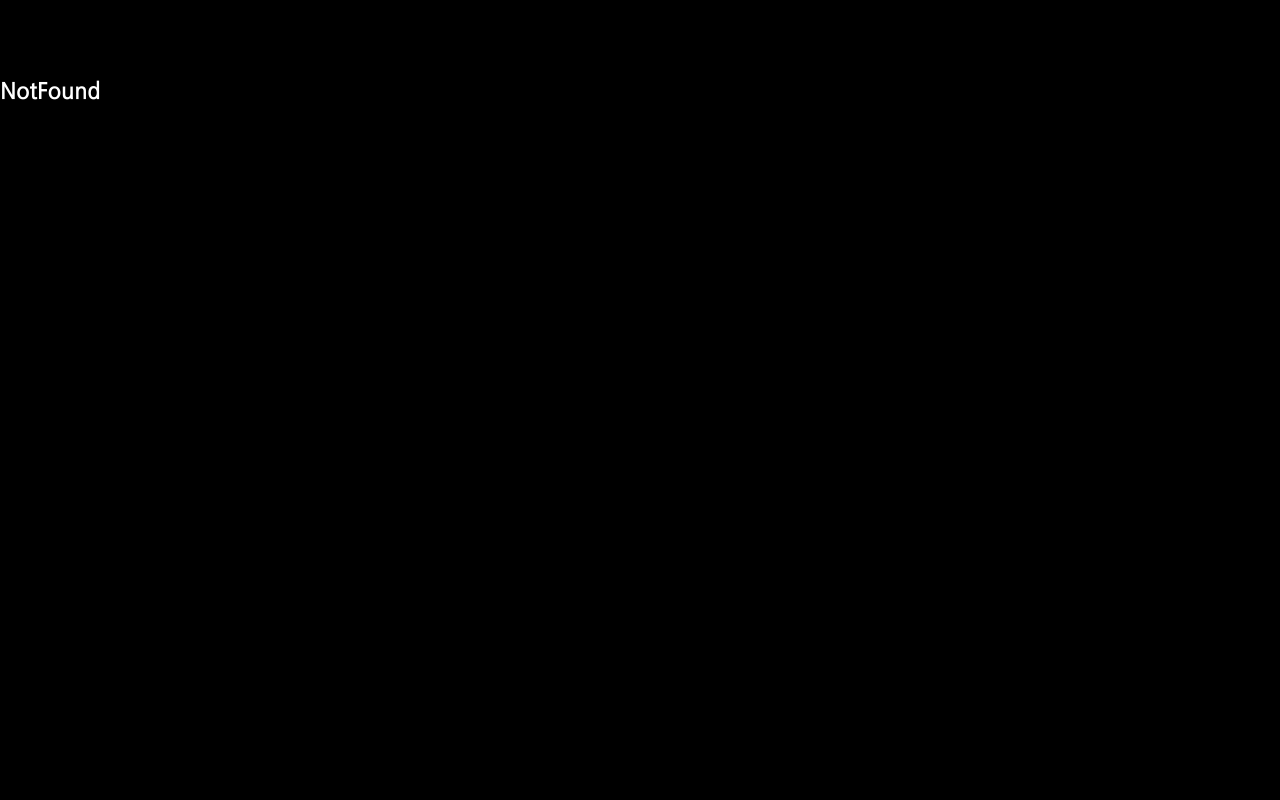
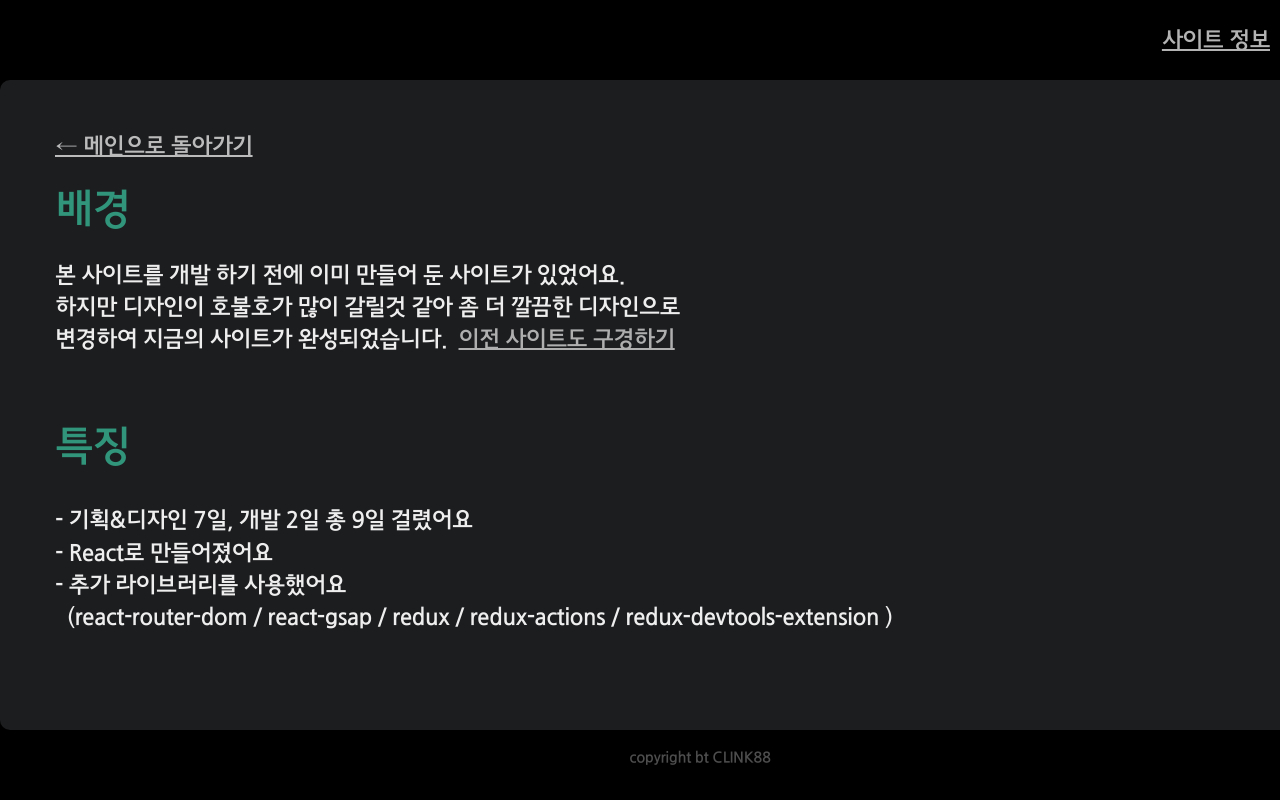
Before and after one commit to cling88/my-onepage-site, a React (Create React App) app: page /my-onepage-site/aboutSite in a window 1280 px wide. Built offline with nearby package versions, Linux system fonts and the light colour scheme; a web font is replaced by a local one.

Commit message:
about 페이지 추가

```diff
--- a/src/App.js
+++ b/src/App.js
@@ -9,6 +9,7 @@ import {
 import MainPage from './pages/MainPage'
 import HistoryPage from './pages/HistoryPage'
 import NotFound from './pages/NotFound'
+import AboutSite from './pages/AboutSite'
 
 function App() {
   return (
@@ -16,6 +17,7 @@ function App() {
       <Switch>
           <Route exact path="/" component={MainPage} />
           <Route exact path="/history" component={HistoryPage} />
+          <Route exact path="/aboutSite" component={AboutSite} />
           <Route path="*" component={NotFound}/>
       </Switch>
     </div>
--- /dev/null
+++ b/src/components/Loading.js
@@ -0,0 +1,69 @@
+/** @jsxImportSource @emotion/react */
+import {css, keyframes } from '@emotion/react';
+
+function Loading() {
+    return (
+        <div css={LoadingStyle}>
+            <div className="circle"></div>
+            <span>Loading</span>
+        </div>
+    )
+}
+
+const LoadingAnimation = keyframes`
+    0% {
+        ransform: translate(-50%, -50%) rotate(0deg);
+        border-radius: 20px;
+    }
+    25% {
+        transform: translate(-50%, -50%) rotate(359deg);
+        border-radius: 50%;
+    }
+    50% {
+        transform: translate(-50%, -50%) rotate(0deg);
+        border-radius: 100%;
+    }
+    100% {
+        transform: translate(-50%, -50%) rotate(359deg);
+        border-radius: 50%;
+    }
+`
+
+const LoadingStyle = css`
+    position: fixed;
+    top: 0;
+    left: 0;
+    z-index: 10;
+    width: 100%;
+    height: 100%;
+    display: flex;
+    justify-content: center;
+    align-items: center;
+    .circle {
+        position: absolute;
+        top: 50%;
+        left: 50%;
+        transform: translate(-50%, -50%);
+        z-index: 1;
+        width: 135px;
+        height: 135px;
+        display: flex;
+        justify-content: center;
+        align-items: center;
+        background: #30957a;
+        border-radius: 20px;
+        animation: ${LoadingAnimation} 3s linear infinite;
+    }
+    span {
+        position: absolute;
+        top: 50%;
+        left: 50%;
+        z-index: 5;
+        transform: translate(-50%, -50%);
+        color: #d7f7ee;
+    }
+`
+
+
+
+export default Loading
--- a/src/components/QuickMenu.js
+++ b/src/components/QuickMenu.js
@@ -1,15 +1,15 @@
 /** @jsxImportSource @emotion/react */
 import {css} from '@emotion/react';
-import { useEffect, useRef } from 'react'
+import { useRef } from 'react'
+import { Link } from 'react-router-dom'
 
 const QuickMenu = () => {
-
     const quickMenuRef = useRef(null);
-
     return (
         <div css={QuickMenuStyle} ref={quickMenuRef}>
-            <a href="https://wazacs.tistory.com/" rel="noreferrer" target="_blank">BLOG</a>
-            <a href="https://github.com/cling88/my-onepage-site" rel="noreferrer" target="_blank">Git</a>
+            <Link className="link" to="/aboutSite">사이트 정보</Link>
+            <a className="roundLink" href="https://wazacs.tistory.com/" rel="noreferrer" target="_blank">BLOG</a>
+            <a className="roundLink" href="https://github.com/cling88/my-onepage-site" rel="noreferrer" target="_blank">Git</a>
         </div>
     )
 }
@@ -18,7 +18,6 @@ const QuickMenuStyle = css`
     width: 300px;
     position: absolute;
     top: -80px;
-    // right: -150px;
     right: 0;
     z-index: 10;
     height: 80px;
@@ -26,7 +25,14 @@ const QuickMenuStyle = css`
     align-items: center;
     justify-content: flex-end;
     opacity: 1;
-    a {
+    .link {
+        text-decoration: underline;
+        opacity: 0.7;
+        &:hover {
+            opacity: 1;
+        }
+    }
+    .roundLink {
         display: flex;
         justify-content: center;
         align-items: center;
--- /dev/null
+++ b/src/pages/AboutSite.js
@@ -0,0 +1,107 @@
+/** @jsxImportSource @emotion/react */
+import {css} from '@emotion/react';
+import { useEffect, useRef } from 'react';
+import { Link } from 'react-router-dom';
+// lib
+import gsap from 'gsap'
+
+// component
+import Footer from '../components/Footer'
+import QuickMenu from '../components/QuickMenu'
+import Title from '../components/common/Title'
+
+function AboutSite() {
+
+    const aboutRef = useRef(null);
+
+    useEffect(() => {
+        gsap.to(aboutRef.current, 1, { opacity: '1', top: 0, delay: .5, ease: 'ease-out' })
+    }, [])
+
+    return (
+        <div css={AboutSiteStyle}>
+            <div className="aboutInner" ref={aboutRef}>
+                <QuickMenu />
+                <div className="aboutScroll scroll">
+                    <Link to="/">← 메인으로 돌아가기</Link>
+                    <div className="aboutContainer">
+                        <Title text={'배경'} />
+                        <div className="textBox">
+                            본 사이트를 개발 하기 전에 이미 만들어 둔 사이트가 있었어요. <br />
+                            하지만 디자인이 호불호가 많이 갈릴것 같아 좀 더 깔끔한 디자인으로 <br />
+                            변경하여 지금의 사이트가 완성되었습니다. &nbsp;
+                            <a href="https://cling88.github.io/my-log/" rel="noreferrer" target="_blank">이전 사이트도 구경하기</a>
+
+                        </div>
+                        <div className="textBox">
+                            <Title text={'특징'} />
+                            <ul>
+                                <li>- 기획&#38;디자인 7일, 개발 2일 총 9일 걸렸어요</li>
+                                <li>- React로 만들어졌어요</li>
+                                <li>- 추가 라이브러리를 사용했어요</li>
+                                <li>&nbsp; (react-router-dom / react-gsap / redux / redux-actions / redux-devtools-extension )</li>
+
+                            </ul>
+                        </div>
+                        <div className="textBox">
+                            <Title text={'개발 상세'} />
+                            <ul>
+                                <li>- 메인 텍스트 애니메이션 : <a href="https://wazacs.tistory.com/35" rel="noreferrer" target="_blank" title="메인 텍스트 애니메이션">블로그 보기</a></li>
+                                <li>- 스크롤에 따른 애니메이션 : <a href="https://wazacs.tistory.com/28?category=455192" rel="noreferrer" target="_blank" title="스크롤에 따른 애니메이션">블로그 보기</a></li>
+                                <li>- React in Animation  ( 작성중 )</li>
+                                <li>- Github 배포하기 ( 작성중 )</li>
+                            </ul>
+                        </div>
+                    </div>
+                </div>
+            </div>
+            <Footer/>
+        </div>
+    )
+}
+
+const AboutSiteStyle = css`
+    position: relative;
+    height: 100%;
+    .aboutInner {
+        position: relative;
+        width: 100%;
+        height: calc(100% - 70px);
+        margin: 0 auto 20px;
+        padding: 30px 15px 30px 30px;
+        background: #000;
+        border-radius: 10px;
+        top: 300px;
+        opacity: 0;
+        background: #1c1d1f;
+        .aboutScroll {
+            width: 100%;
+            height: 100%;
+            overflow: hidden;
+            overflow-y: auto;
+            padding: 25px;
+            .aboutContainer{
+                margin-top: 30px;
+                h2 {
+                    margin-bottom: 15px;
+                    font-size: 28px;
+                }
+                .textBox {
+                    margin-bottom: 60px;
+                    line-height: 1.4;
+                    color: #eee;
+                }
+            }
+            a {
+                text-decoration: underline;
+                opacity: 0.7;
+                &:hover {
+                    opacity: 1;
+                }
+            }
+        }
+
+    }
+`
+
+export default AboutSite
--- a/src/pages/MainPage.js
+++ b/src/pages/MainPage.js
@@ -1,6 +1,8 @@
 /** @jsxImportSource @emotion/react */
 import {css} from '@emotion/react';
-import { useEffect, useRef } from 'react';
+import { useEffect, useRef, useState } from 'react';
+import { Link } from 'react-router-dom'
+
 // lib
 import gsap from 'gsap'
 
@@ -11,8 +13,11 @@ import AboutMe from '../components/AboutMe'
 import History from '../components/History'
 import Footer from '../components/Footer'
 import QuickMenu from '../components/QuickMenu'
+import Loading from '../components/Loading'
 
 function MainPage() {
+
+    const [First, setFirst] = useState(false)
 
     const mainRef = useRef(null);
     const mainScrollRef = useRef(null);
@@ -30,12 +35,23 @@ function MainPage() {
     }
 
     useEffect(() => {
+        setTimeout(() => {
+            setFirst(true);
+        }, 2200)
+    }, [])
+
+    useEffect(() => {
+        if(First) {
             gsap.to(mainRef.current, 1, {  background: '#1c1d1f', top: 0, opacity: 1, delay: 3, ease: 'ease-out' });
             gsap.to(skiilsRef.current, 1, {  top: 0, opacity: 1, delay: .5, ease: 'ease-out' });
-    }, [])
+        }
+    }, [First])
 
     return (
         <div css={MainPageStyle}>
+            {
+                First ?
+                <>
                     <MainText />
                     <div className="mainInner" ref={mainRef}>
                         <QuickMenu />
@@ -52,6 +68,8 @@ function MainPage() {
                         </div>
                     </div>
                     <Footer/>
+                </> : <Loading />
+            }
         </div>
     )
 }
```
Lines whose indentation alone changed are shown as unchanged.
